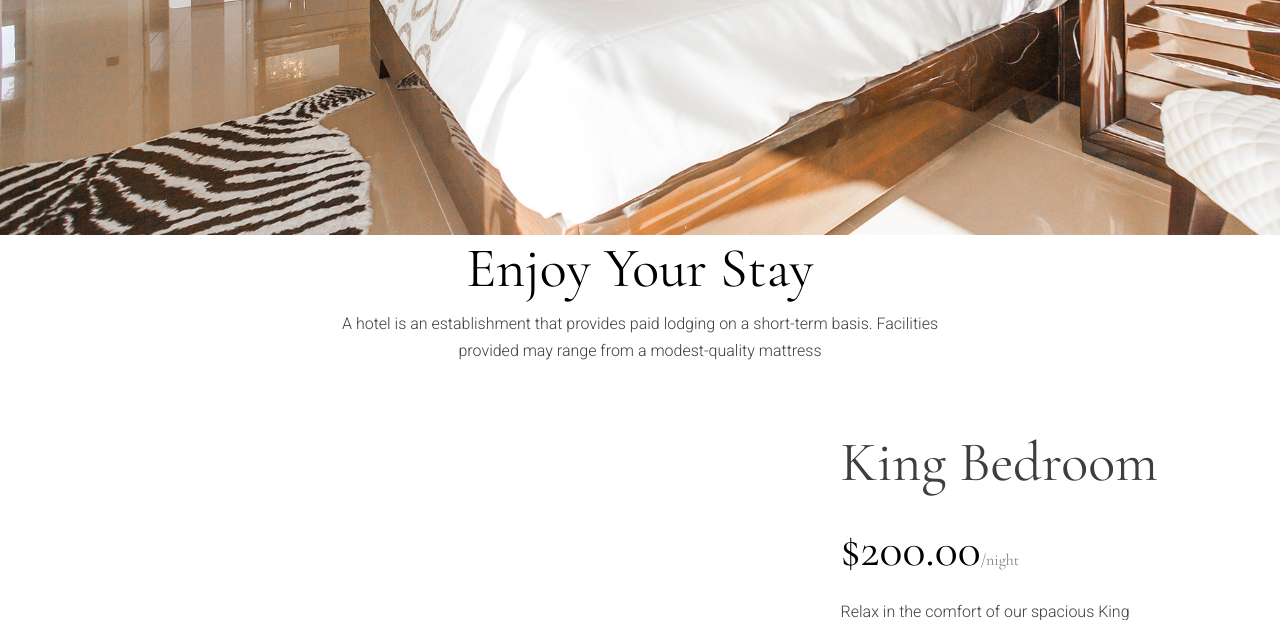
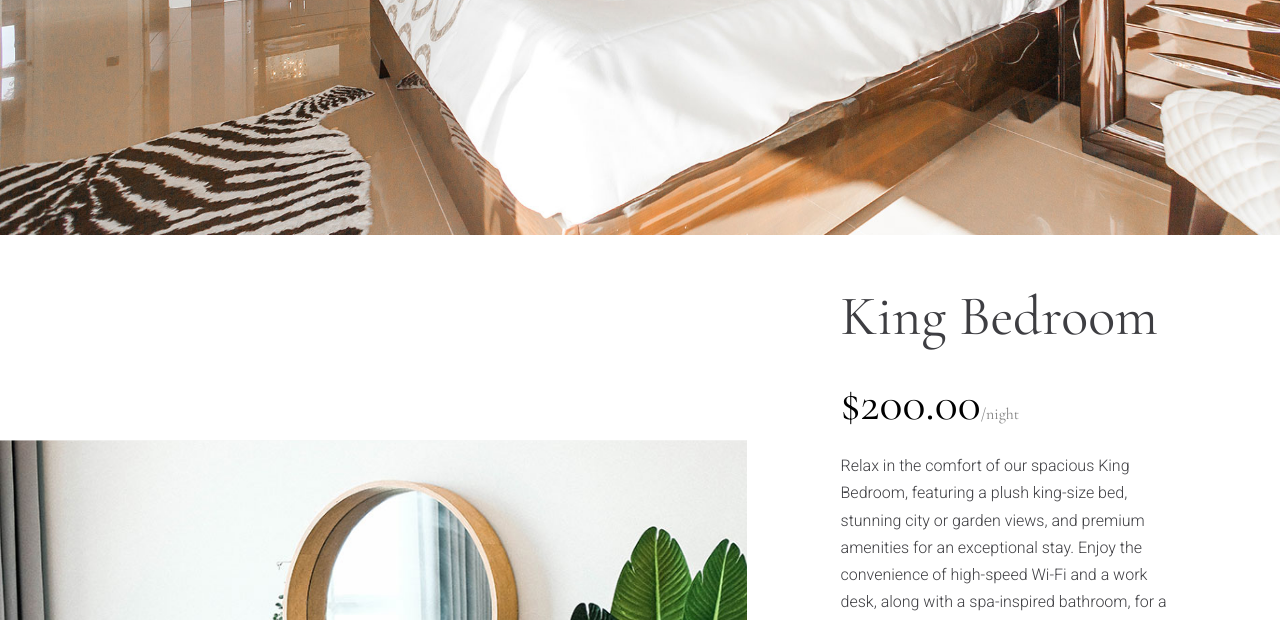
Before and after one commit to AliHJMM/Diamond-Coast-Hotel, a PHP site: page /rooms.php in a window 1280 px wide. Shown: the part 565-1185 px from the top of the page. Run offline with PHP 8.4, Linux system fonts and the light colour scheme; a user stored in the database is signed in; data comes from the database, SQL or seed files in the repository; both versions use the stored data as it was after the commit; some web fonts are replaced.

Commit message:
search and texts

```diff
--- a/about.php
+++ b/about.php
@@ -39,7 +39,7 @@
             <h2 class="display-4 mb-5 whiteTxt">Our Story</h2>
           </div>
           <div class="col-md-6 mb-5 mb-md-0" data-aos="fade-up" data-aos-delay="100">
-            <p>Founded in 2020, Diamond Coast Hotel has been committed to providing world-class hospitality and unforgettable experiences to our guests. Nestled in the heart of New York, our hotel boasts luxurious accommodations, top-notch amenities, and exceptional service.</p>
+            <p>Welcome to the Diamond Coast, Freetown's newest and most luxurious hotel. Established in 2024, the Diamond Coast offers travelers a sophisticated retreat in the heart of this vibrant city. Our contemporary design takes inspiration from the sparkling waters and pristine beaches just minutes away. Guests can look forward to spacious accommodations, world-class amenities, and stunning panoramic views of the coast and nearby mountains. Whether visiting for business or leisure, our dedicated team is committed to ensuring your stay is comfortable, productive, and truly exceptional. We invite you to discover the Diamond Coast - a brilliant gem along the shores of Freetown.</p>
           </div>
           <div class="col-md-6" data-aos="fade-up" data-aos-delay="200">
             <img src="images/slider_2.jpg" alt="Hotel Interior" class="img-fluid">
--- a/footer.php
+++ b/footer.php
@@ -4,19 +4,19 @@
           <div class="row">
             <div class="col-md-4 pr-md-5">
               <h3>About Us</h3>
-              <p>A hotel is an establishment that provides paid lodging on a short-term basis. Facilities provided may range from a modest-quality.</p>
+              <p style="font-weight:bold">Mohamed A.karim 202207430<br>Ali Hassan 202200428<br>Habib Mansoor 202202669<br>Hussain Ali 202210051<br>Khalil Ebrahim 202110571<br>Ammar Yasser 202202885</p>
             </div>
             <div class="col-md-8 ml-auto">
               <div class="row">
                 <div class="col-md-3">
                   <h3>Navigation</h3>
                   <ul class="list-unstyled">
-                    <li><a href="#" class="whiteTxt">Home</a></li>
-                    <li><a href="#" class="whiteTxt">Rooms</a></li>
-                    <li><a href="#" class="whiteTxt">My Booking</a></li>
-                    <li><a href="#" class="whiteTxt">Gallery</a></li>
-                    <li><a href="#" class="whiteTxt">About Us</a></li>
-                    <li><a href="#" class="whiteTxt">Contact</a></li>
+                    <li><a href="home.php" class="whiteTxt">Home</a></li>
+                    <li><a href="rooms.php" class="whiteTxt">Rooms</a></li>
+                    <li><a href="booking.php" class="whiteTxt">My Booking</a></li>
+                    <li><a href="gallery.php" class="whiteTxt">Gallery</a></li>
+                    <li><a href="about.php" class="whiteTxt">About Us</a></li>
+                    <li><a href="contact.php" class="whiteTxt">Contact</a></li>
                   </ul>
                 </div>
                 <div class="col-md-9 ml-auto">
@@ -44,7 +44,7 @@
                   <form id="subscribeForm" class="form-subscribe" action="#">
                     <div class="form-group d-flex">
                         <input type="email" class="form-control mr-2" id="subscribeEmail" placeholder="Enter your email" required>
-                      <input type="submit" value="Subscribe" class="btn btn-black px-4 text-white">
+                      <input type="submit" value="Subscribe" class="btn btn-primary mt-4">
                      </div>
                   </form>
               </div>
--- a/header.php
+++ b/header.php
@@ -30,11 +30,6 @@
             <li><a href="home.php">Home</a></li>
             <li class="has-children">
               <a href="rooms.php">Rooms</a>
-              <ul class="dropdown">
-                <li><a href="#">King Bedroom</a></li>
-                <li><a href="#">Queen &amp; Double Bedroom</a></li>
-                <li><a href="#">Le Voila Suite</a></li>
-              </ul>
             </li>
             <li><a href="myBooking.php">My Booking</a></li>
             <li><a href="gallery.php">Gallery</a></li>
--- a/rooms.php
+++ b/rooms.php
@@ -7,6 +7,8 @@ if (!isset($_SESSION['username'])) {
 
 require_once 'config.php';
 $conn = getDBConnection();
+
+// Fetch all room types from database
 $sql = "SELECT * FROM room_types";
 $result = $conn->query($sql);
 
@@ -17,18 +19,37 @@ if ($result->num_rows > 0) {
   }
 }
 $conn->close();
+
+// Function to filter rooms based on search term
+function filterRooms($rooms, $searchTerm) {
+  $filteredRooms = [];
+  foreach ($rooms as $room) {
+    // Check if room name or any amenity contains the search term
+    if (stripos($room['name'], $searchTerm) !== false ||
+        stripos($room['amenities'], $searchTerm) !== false) {
+      $filteredRooms[] = $room;
+    }
+  }
+  return $filteredRooms;
+}
+
+// Handle search input
+$searchTerm = isset($_GET['s']) ? $_GET['s'] : '';
+
+// Filter rooms based on search term
+if (!empty($searchTerm)) {
+  $rooms = filterRooms($rooms, $searchTerm);
+}
 ?>
 
 <!DOCTYPE html>
 <html lang="en">
-
 <head>
   <meta charset="UTF-8">
   <meta name="viewport" content="width=device-width, initial-scale=1.0">
   <?php include 'links.php'; ?>
   <title>Diamond Coast Hotel</title>
 </head>
-
 <body>
 
   <?php include 'header.php'; ?>
@@ -46,16 +67,11 @@ $conn->close();
         </div>
       </div>
     </div>
-    <div class="row justify-content-center text-center site-section pt-0">
-      <div class="col-md-6">
-        <h2 class="display-4 whiteTxt" data-aos="fade-up">Enjoy Your Stay</h2>
-        <p data-aos="fade-up" data-aos-delay="100">A hotel is an establishment that provides paid lodging on a short-term basis. Facilities provided may range from a modest-quality mattress </p>
-      </div>
-    </div>
-
-
 
     <div class="container-fluid px-md-0">
+      <?php if (!empty($searchTerm)): ?>
+      <?php endif; ?>
+
       <?php foreach ($rooms as $room) : ?>
         <div class="row no-gutters align-items-stretch room-animate site-section">
           <div class="col-md-7 <?php echo ($room['id'] % 2 == 0) ? 'order-md-2' : ''; ?> img-wrap" data-jarallax-element="-100">
@@ -71,7 +87,7 @@ $conn->close();
                   <div class="row mt-5">
                     <div class="col-12">
                       <h3 class="mb-4">Amenities</h3>
-                      <ul class="list-unstyled ul-check ">
+                      <ul class="list-unstyled ul-check">
                         <?php
                         // Split amenities by newline and trim each line
                         $amenities = explode("\n", $room['amenities']);
@@ -89,15 +105,11 @@ $conn->close();
         </div>
       <?php endforeach; ?>
     </div>
-    </div>
-    </div>
-    </div>
-    </div>
-    <?php include 'specialRequest.php'; ?>
+
   </main>
+
   <?php include 'footer.php'; ?>
-  </div>
   <?php include 'searchWrapper.php'; ?>
+
 </body>
-
 </html>
--- a/searchWrapper.php
+++ b/searchWrapper.php
@@ -5,7 +5,7 @@
       <div class="container">
         <div class="row justify-content-center align-items-center text-center">
           <div class="col-md-12">
-            <form action="#">
+            <form action="rooms.php" method="GET">
               <input type="search" name="s" id="s" placeholder="Type a keyword and hit enter..."  autocomplete="false">
             </form>
           </div>
```
Also changed, not shown: contact.php (+7 -6 lines), diamondcoast.sql (+6 -1 lines), home.php (+14 -14 lines).
